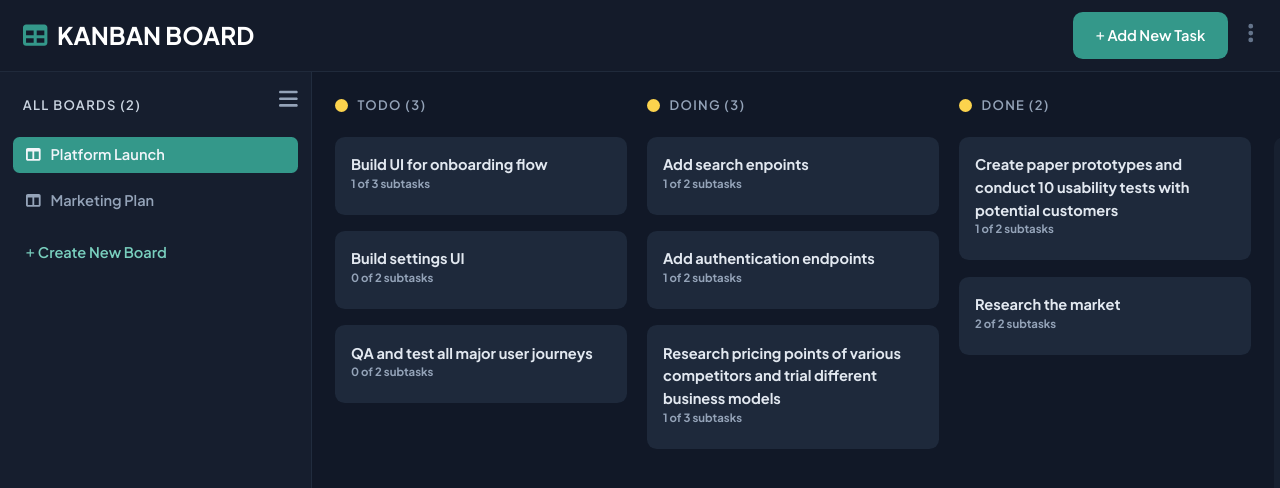
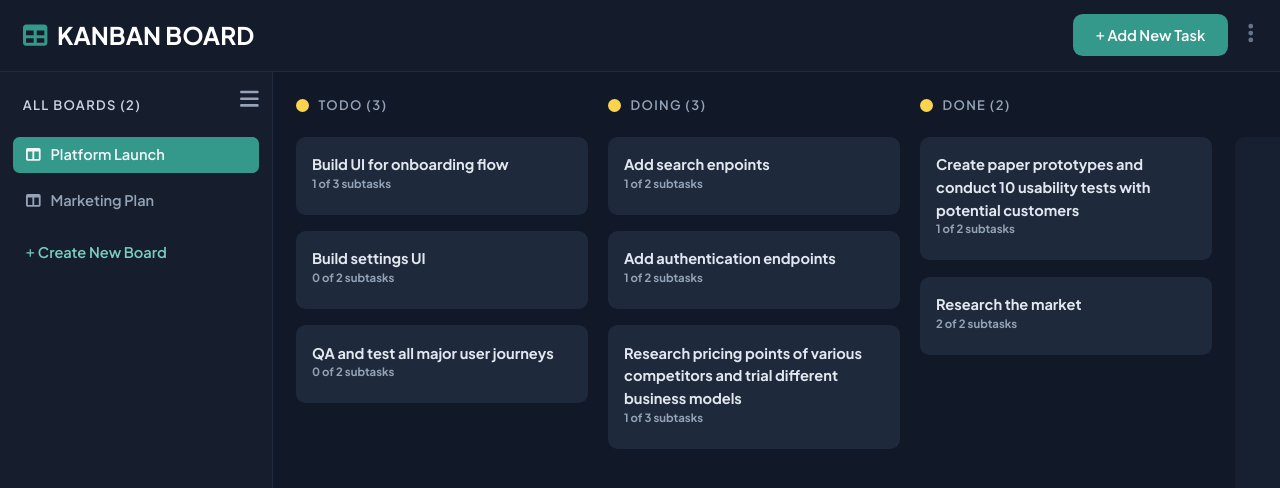
Before and after one commit to julian-br/quick-kanban, a React (Vite) app: page /board/1 in a window 1280 px wide. Shown: the top 488 px of the page. Built offline with nearby package versions, Linux system fonts and the light colour scheme.

Commit message:
adding transition to context menu and sidebar

```diff
--- a/src/components/AppShell.tsx
+++ b/src/components/AppShell.tsx
@@ -10,7 +10,7 @@ interface AppShellProps {
 }
 
 const NAVBAR_HEIGHT = "5.5rem";
-const SIDE_BAR_OPEN_WIDTH = "24rem";
+const SIDE_BAR_OPEN_WIDTH = "21rem";
 const SIDE_BAR_CLOSED_WIDTH = "5rem";
 
 export default function AppShell(props: AppShellProps) {
@@ -71,7 +71,7 @@ function SideBar({ children }: { children: ReactNode }) {
 
   return (
     <nav
-      className="bg-slate-800 border-r bg-opacity-40 border-slate-700 border-opacity-40 relative overflow-hidden"
+      className="bg-slate-800 border-r bg-opacity-40 border-slate-700 border-opacity-40 relative overflow-hidden transition-[width] ease-linear duration-75"
       style={sideBarSize}
     >
       <Button
@@ -86,7 +86,13 @@ function SideBar({ children }: { children: ReactNode }) {
           icon={faBars}
         ></FontAwesomeIcon>
       </Button>
-      {isOpen === true && <div className="pt-7">{children}</div>}
+      <div
+        className={`${
+          isOpen ? "opacity-100" : "opacity-0 pointer-events-none"
+        } pt-7 whitespace-nowrap transition-opacity ease-linear duration-75`}
+      >
+        {children}
+      </div>
     </nav>
   );
 }
--- a/src/components/ContextMenu.tsx
+++ b/src/components/ContextMenu.tsx
@@ -1,5 +1,5 @@
-import { Menu } from "@headlessui/react";
-import { ReactNode } from "react";
+import { Menu, Transition } from "@headlessui/react";
+import { Fragment, ReactNode } from "react";
 import { FontAwesomeIcon } from "@fortawesome/react-fontawesome";
 import { faEllipsisVertical } from "@fortawesome/free-solid-svg-icons";
 
@@ -17,9 +17,19 @@ function ContextMenu({ children }: ContextMenuProps) {
             className="h-[1.7rem] text-slate-500 group-hover:text-slate-400"
           />
         </Menu.Button>
-        <Menu.Items className="z-50 absolute right-0 py-3 w-56 rounded-xl bg-slate-700 shadow-lg">
-          {children}
-        </Menu.Items>
+        <Transition
+          as={Fragment}
+          enter="transition ease-out duration-100"
+          enterFrom="transform opacity-0 scale-95"
+          enterTo="transform opacity-100 scale-100"
+          leave="transition ease-in duration-75"
+          leaveFrom="transform opacity-100 scale-100"
+          leaveTo="transform opacity-0 scale-95"
+        >
+          <Menu.Items className="z-50 absolute top-13 right-0 py-3 w-56 rounded-xl bg-slate-700 shadow-lg">
+            {children}
+          </Menu.Items>
+        </Transition>
       </Menu>
     </div>
   );
--- a/src/pages/KanbanBoardPage.tsx
+++ b/src/pages/KanbanBoardPage.tsx
@@ -33,7 +33,7 @@ export default function KanbanBoardPage({ urlParams }: KanbanBoardPageProps) {
     <>
       <AppShell
         navBar={
-          <div className="flex ml-auto gap-3">
+          <div className="flex ml-auto gap-3 items-center">
             <AddTaskButton onClick={handleAddTaskClicked} />
             <ContextMenu>
               <ContextMenu.Entry onClick={handleEditBoardClicked}>
```
